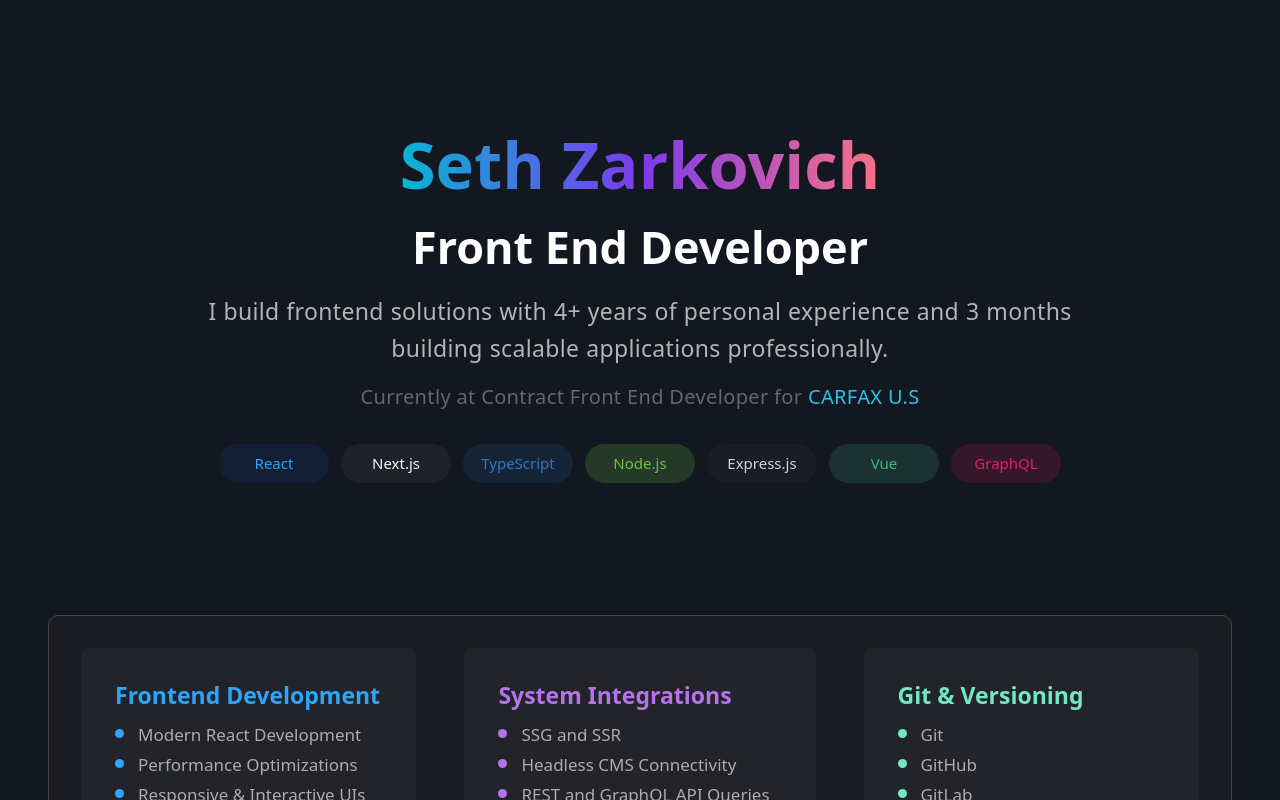
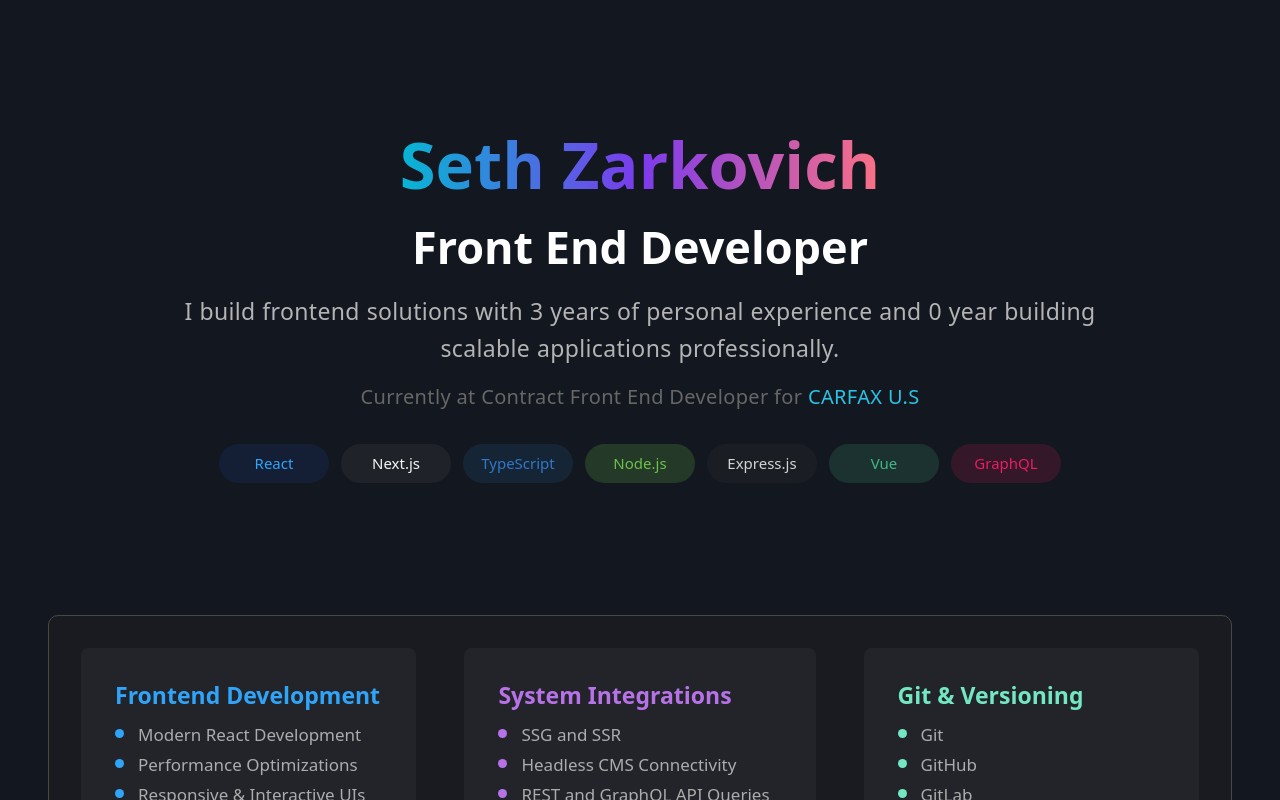
Before and after one commit to SethZarko/resume, a React (Vite) app in the folder client/: page / in a window 1280 px wide. Shown: the top 800 px of the page. Built offline with nearby package versions, Linux system fonts and the light colour scheme.

Commit message:
Fixes Date Logic (#17)

```diff
--- a/client/src/components/HeroInfo/HeroInfo.tsx
+++ b/client/src/components/HeroInfo/HeroInfo.tsx
@@ -1,5 +1,6 @@
 import { motion } from "motion/react";
 import { TechIcons } from "./TechIcons/TechIcons";
+import { calculateDifference } from "../../utils/calculateYears";
 
 import type { ITechIconsProps } from "./TechIcons/TechIcons";
 
@@ -20,9 +21,9 @@ export const HeroInfo: React.FC = (): React.ReactNode => {
   const learnDate = new Date("December 1, 2021");
   const proDate = new Date("August 1, 2025");
 
-  const personalYears = currentDate.getFullYear() - learnDate.getFullYear();
+  const personalYears = calculateDifference(learnDate);
 
-  const professionalMonths = currentDate.getMonth() - proDate.getMonth();
+  const professionalMonths = currentDate.getMonth() + proDate.getMonth() - 1;
 
   const professionalYears = currentDate.getFullYear() - proDate.getFullYear();
 
@@ -38,11 +39,11 @@ export const HeroInfo: React.FC = (): React.ReactNode => {
           <h1>Seth Zarkovich</h1>
           <h2>Front End Developer</h2>
           <h3>
-            I build frontend solutions with {personalYears}+ years of personal
+            I build frontend solutions with {personalYears} years of personal
             experience and{" "}
-            {professionalYears < 1
+            {professionalMonths <= 12
               ? `${professionalMonths} months`
-              : `${professionalYears}+ years`}{" "}
+              :  professionalYears <= 1 ? `${professionalYears} year` : `${professionalYears} years`}{" "}
             building scalable applications professionally.
           </h3>
           <p>
--- /dev/null
+++ b/client/src/utils/calculateYears.ts
@@ -0,0 +1,25 @@
+/**
+ *
+ * @param {Date | string} Start Date
+ * @param {Date} Optional Second Arugment that Defaults to Current Date - Can be used for specific end date
+ * @returns {number} Returns a number
+ */
+export const calculateDifference = (
+  start: Date | string,
+  end: Date = new Date()
+): number => {
+  const startDate = new Date(start);
+  const endDate = new Date(end);
+
+  let years = endDate.getFullYear() - startDate.getFullYear();
+
+  const hasHadAnniversary =
+    endDate.getMonth() > startDate.getMonth() ||
+    (endDate.getMonth() === startDate.getMonth() && endDate.getDate() >= startDate.getDate());
+
+  if (!hasHadAnniversary) {
+    years -= 1;
+  }
+
+  return Math.max(0, years);
+};
```
